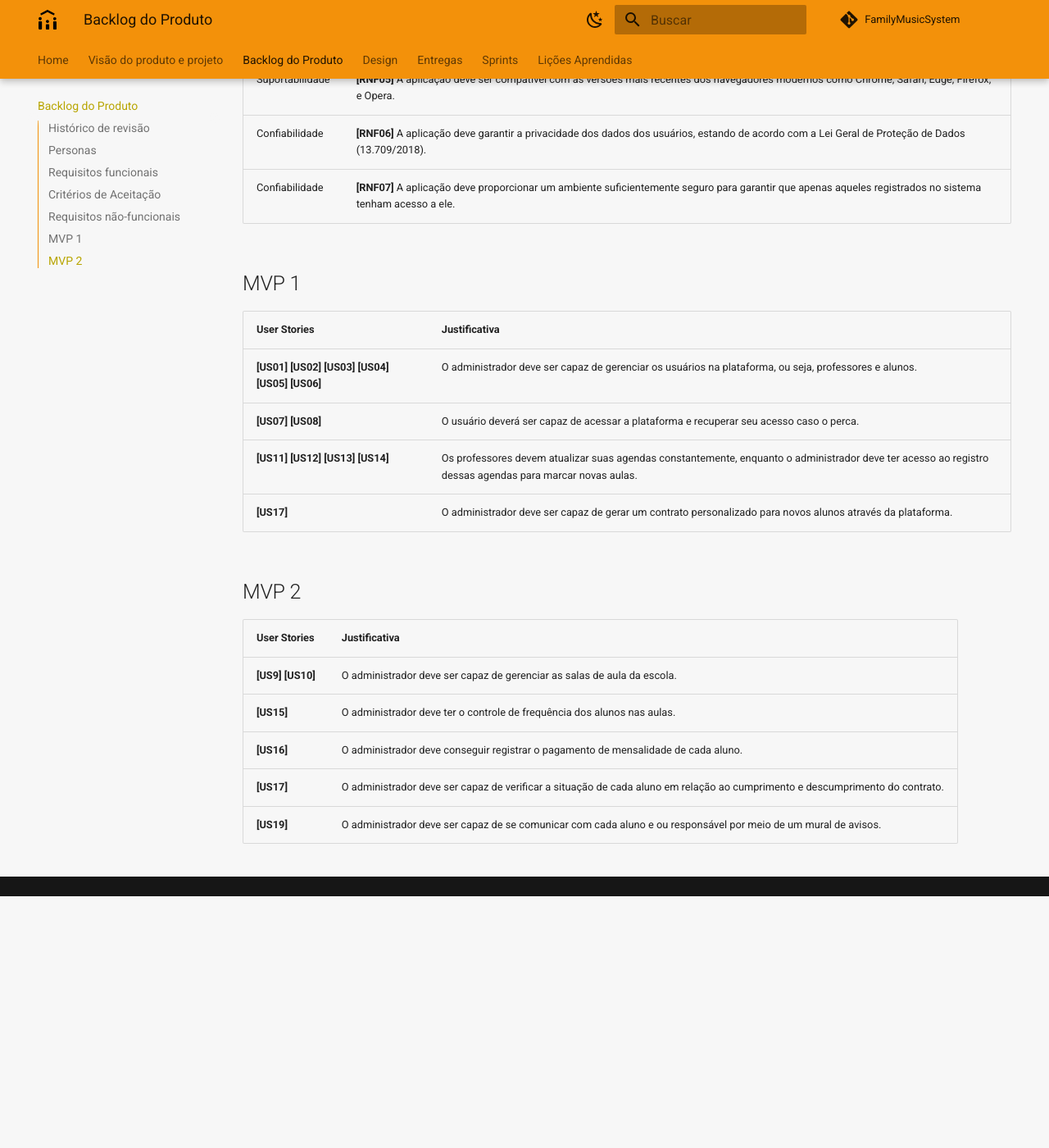
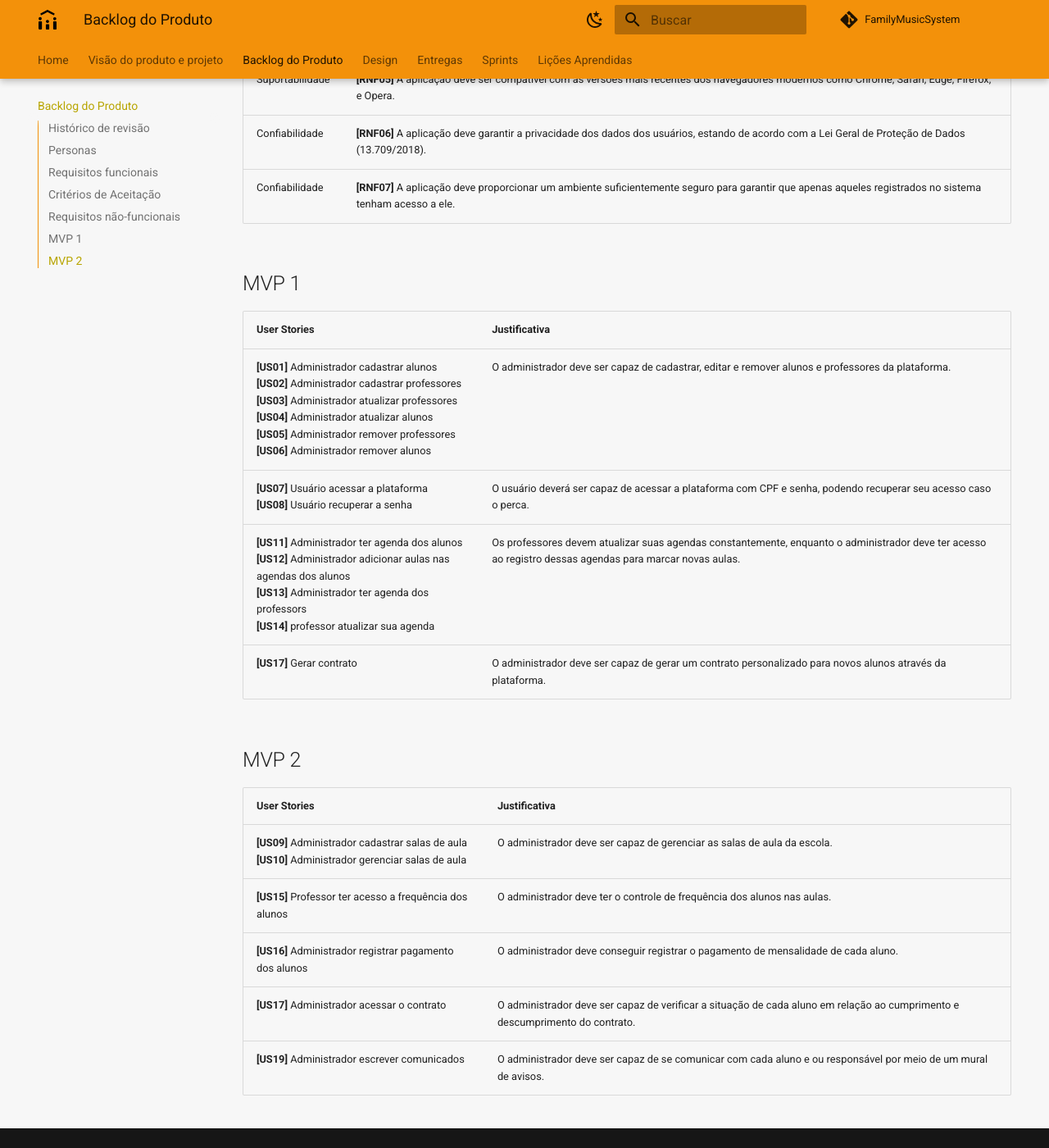
Before and after one commit to mdsreq-fga-unb/2023.1-FamilyMusicSystem, an MkDocs documentation site: the page built from docs/backlog_produto/backlog_produto.md, in a window 1280 px wide and 1400 px high, scrolled down 5626 px. Shown: the whole window at 82% size. Built offline with MkDocs 1.6.1 and Material for MkDocs 9.7.7, drawn with Linux system fonts in a browser that asks for light colours; comment, search, counter and statistics services are not loaded; old or Windows-style settings are respelled for this version of MkDocs; before the commit the page ends 6719 px from its top, so only the background shows below that; some of the changed text lies outside the part shown.

```diff
--- a/docs/backlog_produto/backlog_produto.md
+++ b/docs/backlog_produto/backlog_produto.md
@@ -31,7 +31,7 @@ Os requisitos funcionais são as funcionalidades que o software deve realizar, e
 | <b>[TE01]</b> Gerenciamento de Pessoas | <b>[EP01]</b> Gestão de Usuários                | <b>[US02]</b> Eu, como administrador, quero ser capaz de realizar o cadastro de professores, para que possam ter acesso à plataforma. <a href="#us02">Critérios de aceitação</a>.                                                                                                                                |       4.0        |     4.0     |     4.0     |  4.0  |
 | <b>[TE01]</b> Gerenciamento de Pessoas | <b>[EP01]</b> Gestão de Usuários                | <b>[US03]</b> Eu, como administrador, quero ser capaz de realizar a atualização do perfil de professores para manter seus dados sempre atualizados. <a href="#us03">Critérios de aceitação</a>.                                                                                                                  |       4.0        |     4.0     |     4.0     |  4.0  |
 | <b>[TE01]</b> Gerenciamento de Pessoas | <b>[EP01]</b> Gestão de Usuários                | <b>[US04]</b> Eu, como administrador, quero ser capaz de realizar a atualização do perfil de alunos para manter seus dados sempre atualizados. <a href="#us04">Critérios de aceitação</a>.                                                                                                                       |       4.0        |     4.0     |     4.0     |  4.0  |
-| <b>[TE01]</b> Gerenciar Pessoas        | <b>[EP02]</b> Autenticar Usuário na Plataforma  | <b>[US07]</b> Eu, como usuário, quero poder acessar a plataforma com e-mail e senha para que eu tenha privacidade e meus dados estejam seguros. <a href="#us07">Critérios de aceitação</a>.                                                                                                                      |       5.0        |     4.0     |     3.0     |  4.0  |
+| <b>[TE01]</b> Gerenciar Pessoas        | <b>[EP02]</b> Autenticar Usuário na Plataforma  | <b>[US07]</b> Eu, como usuário, quero poder acessar a plataforma com CPF e senha para que eu tenha privacidade e meus dados estejam seguros. <a href="#us07">Critérios de aceitação</a>.                                                                                                                      |       5.0        |     4.0     |     3.0     |  4.0  |
 | <b>[TE02]</b> Gerenciar Aulas          | <b>[EP04]</b> Controle de Agendas               | <b>[US13]</b> Eu, como administrador, quero ter a opção de visualizar a agenda do professor para escolher a data para agendamento de aulas. <a href="#us13">Critérios de aceitação</a>.                                                                                                                          |       4.0        |     4.0     |     4.0     |  4.0  |
 | <b>[TE02]</b> Gerenciar Aulas          | <b>[EP04]</b> Controle de Agendas               | <b>[US14]</b> Eu, como professor, devo atualizar minha agenda para organizar as novas aulas que serão ministradas por mim. <a href="#us14">Critérios de aceitação</a>.                                                                                                                                                        |       4.0        |     4.0     |     4.0     |  4.0  |
 | <b>[TE03]</b> Gerenciar Finanças       | <b>[EP07]</b> Gerir Contratos                   | <b>[US17]</b> Eu, como administrador, quero gerar um contrato de prestação de serviços para cada aluno no ato da matrícula, para que esse processo não seja feito de forma manual. <a href="#us17">Critérios de aceitação</a>.                                                                                                                                          |       5.0        |     3.0     |     4.0     |  4.0  |
@@ -57,7 +57,7 @@ Os requisitos funcionais são as funcionalidades que o software deve realizar, e
 | <b>[TE01]</b> | <b>[EP01]</b> | <b id="us04">[US04]</b> | - Campos obrigatórios precisam estar preenchidos para alteração de dados do aluno  (Nome, Sobrenome, Data de Nascimento , CPF, RG, PCD, Tipo de deficiência e Gênero);<br> - O sistema deve verificar se não há outro aluno com o mesmo CPF, RG e e-mail;                                     |
 | <b>[TE01]</b> | <b>[EP01]</b> | <b id="us05">[US05]</b> | - O professor, com seus respectivos dados, devem ser excluídos da base de dados;<br> - Deve haver uma confirmação com o nome do professor para o administrador conferir se está removendo o cadastro do professor correto |
 | <b>[TE01]</b> | <b>[EP01]</b> | <b id="us06">[US06]</b> | - Deve haver uma confirmação com o nome do professor para o administrador conferir se está removendo o cadastro do aluno correto<br>- O administrador removerá o aluno, mas suas aulas e presenças continuarão presentes na base de dados;                                                                                                                             |
-| <b>[TE01]</b> | <b>[EP02]</b> | <b id="us07">[US07]</b> | - O usuário deverá ter um email e senha registrados para conseguir acessar o sistema.<br>- O usuário deverá receber uma confirmação de acesso, caso suas credenciais estejam corretas.                                                                                                   |
+| <b>[TE01]</b> | <b>[EP02]</b> | <b id="us07">[US07]</b> | - O usuário deverá ter um CPF e senha registrados para conseguir acessar o sistema.<br>- O usuário deverá receber uma confirmação de acesso, caso suas credenciais estejam corretas.                                                                                                   |
 | <b>[TE01]</b> | <b>[EP02]</b> | <b id="us08">[US08]</b> | - O usuário deverá fornecer seu e-mail, CPF e data de nascimento para que uma nova senha seja enviada via correio eletrônico;<br>- O usuário deverá trocar a senha temporária após entrar na aplicação;<br>- O usuário terá o tempo mínimo de 30 minutos entre uma recuperação de senha e outra; |
 | <b>[TE02]</b> | <b>[EP03]</b> | <b id="us09">[US09]</b> | - O administrador deverá informar as características da sala: nome da sala, descrição da sala e capacidade de alunos;<br>- O administrador não poderá hospedar uma aula numa sala que não foi criada;<br> - Não poderão haver salas com o mesmo número;                                          |
 | <b>[TE02]</b> | <b>[EP03]</b> | <b id="us10">[US10]</b> | - Não será possível editar uma sala não cadastrada;<br>- Não poderá adicionar duas aulas para a mesma sala;<br> - Não poderá editar o nome da sala para um nome que já está cadastrado;                                                                                                          |
@@ -83,17 +83,17 @@ Os requisitos funcionais são as funcionalidades que o software deve realizar, e
 
 | User Stories                                      | Justificativa                                                                                                                                            |
 | ------------------------------------------------- | -------------------------------------------------------------------------------------------------------------------------------------------------------- |
-| <b>[US01] [US02] [US03] [US04] [US05] [US06] </b> | O administrador deve ser capaz de gerenciar os usuários na plataforma, ou seja, professores e alunos.                                                    |
-| <b>[US07] [US08]</b>                              | O usuário deverá ser capaz de acessar a plataforma e recuperar seu acesso caso o perca.                                                                  |
-| <b>[US11] [US12] [US13] [US14]</b>                | Os professores devem atualizar suas agendas constantemente, enquanto o administrador deve ter acesso ao registro dessas agendas para marcar novas aulas. |
-| <b>[US17]</b>                                     | O administrador deve ser capaz de gerar um contrato personalizado para novos alunos através da plataforma.                                               |
+| <b>[US01]</b> Administrador cadastrar alunos </br> <b>[US02]</b> Administrador cadastrar professores</br> <b>[US03]</b> Administrador atualizar professores </br> <b>[US04]</b> Administrador atualizar alunos  </br> <b>[US05]</b> Administrador remover professores </br> <b>[US06]</b> Administrador remover alunos | O administrador deve ser capaz de cadastrar, editar e remover alunos e professores da plataforma.                                               |
+| <b>[US07]</b> Usuário acessar a plataforma </br> <b>[US08]</b> Usuário recuperar a senha </br> | O usuário deverá ser capaz de acessar a plataforma com CPF e senha, podendo recuperar seu acesso caso o perca. |
+| <b>[US11]</b> Administrador ter agenda dos alunos </br> <b>[US12]</b> Administrador adicionar aulas nas agendas dos alunos </br> <b>[US13]</b> Administrador ter agenda dos professors </br> <b>[US14]</b> professor atualizar sua agenda</br> | Os professores devem atualizar suas agendas constantemente, enquanto o administrador deve ter acesso ao registro dessas agendas para marcar novas aulas.|
+| <b>[US17]</b> Gerar contrato| O administrador deve ser capaz de gerar um contrato personalizado para novos alunos através da plataforma. |
 
 ## MVP 2
 
 | User Stories       | Justificativa                                                                                                                |
 | ------------------ | ---------------------------------------------------------------------------------------------------------------------------- |
-| <b>[US9] [US10]<b> | O administrador deve ser capaz de gerenciar as salas de aula da escola.                                                      |
-| <b>[US15]</b>      | O administrador deve ter o controle de frequência dos alunos nas aulas.                                                      |
-| <b>[US16]<b>       | O administrador deve conseguir registrar o pagamento de mensalidade de cada aluno.                                           |
-| <b>[US17]<b>       | O administrador deve ser capaz de verificar a situação de cada aluno em relação ao cumprimento e descumprimento do contrato. |
-| <b>[US19]<b>       | O administrador deve ser capaz de se comunicar com cada aluno e ou responsável por meio de um mural de avisos.               |
+| <b>[US09]</b> Administrador cadastrar salas de aula </br><b>[US10]</b> Administrador gerenciar salas de aula | O administrador deve ser capaz de gerenciar as salas de aula da escola.                                                      |
+| <b>[US15]</b> Professor ter acesso a frequência dos alunos     | O administrador deve ter o controle de frequência dos alunos nas aulas.                                                      |
+| <b>[US16]</b> Administrador registrar pagamento dos alunos    | O administrador deve conseguir registrar o pagamento de mensalidade de cada aluno.                                           |
+| <b>[US17]</b>  Administrador acessar o contrato     | O administrador deve ser capaz de verificar a situação de cada aluno em relação ao cumprimento e descumprimento do contrato. |
+| <b>[US19]</b> Administrador escrever comunicados      | O administrador deve ser capaz de se comunicar com cada aluno e ou responsável por meio de um mural de avisos.               |
```
Also changed, not shown: docs/entregas/unidade-2.md (+9 -0 lines), docs/sprint/sprints.md (+6 -0 lines), docs/visao-produto-projeto/visao-projeto.md (+1 -1 lines), docs/images/slides-unidade-1/Sprint1.jpeg (added), docs/images/slides-unidade-1/Sprint2.jpeg (added), docs/images/slides-unidade-1/Workflow.png (added), site/backlog_produto/backlog_produto/index.html, site/entregas/unidade-2/index.html, site/images/slides-unidade-1/Sprint1.jpeg (added), site/images/slides-unidade-1/Sprint2.jpeg (added), site/images/slides-unidade-1/Workflow.png (added), site/search/search_index.json, site/sitemap.xml, site/sprint/sprints/index.html, 1 more files, 1 other file.
